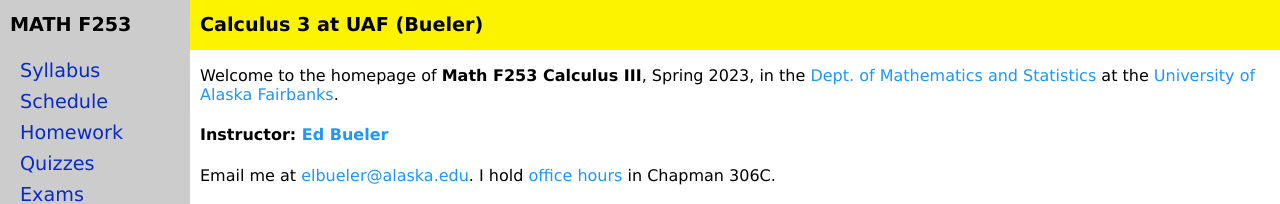
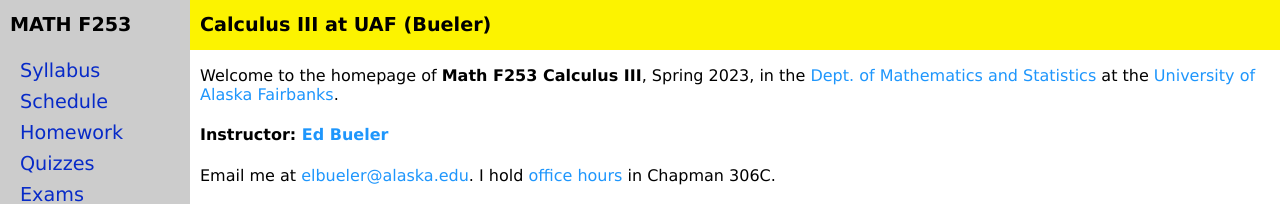
Before and after one commit to jrfaudree/HOM, a Jekyll site: the page built from index.md, in a window 1280 px wide and 900 px high. Shown: the top 204 px of the window. Built offline with Jekyll 4.4.1, drawn with Linux system fonts in a browser that asks for light colours.

Commit message:
III is the brand

```diff
--- a/_layouts/course-page.html
+++ b/_layouts/course-page.html
@@ -29,8 +29,8 @@
 
 <div id="main" class="main-body" onclick="closeNav()">
 <a id="top"></a>
-<div class="page-header hide-small"><a href="index.html">Calculus 3 at UAF (Bueler)</a></div>
-<div class="page-header hide-large"><a href="index.html">MATH F253 Calculus 3</a></div>
+<div class="page-header hide-small"><a href="index.html">Calculus III at UAF (Bueler)</a></div>
+<div class="page-header hide-large"><a href="index.html">MATH F253 Calculus III</a></div>
 
 <div class="page-content">
     {{ content }}
```
